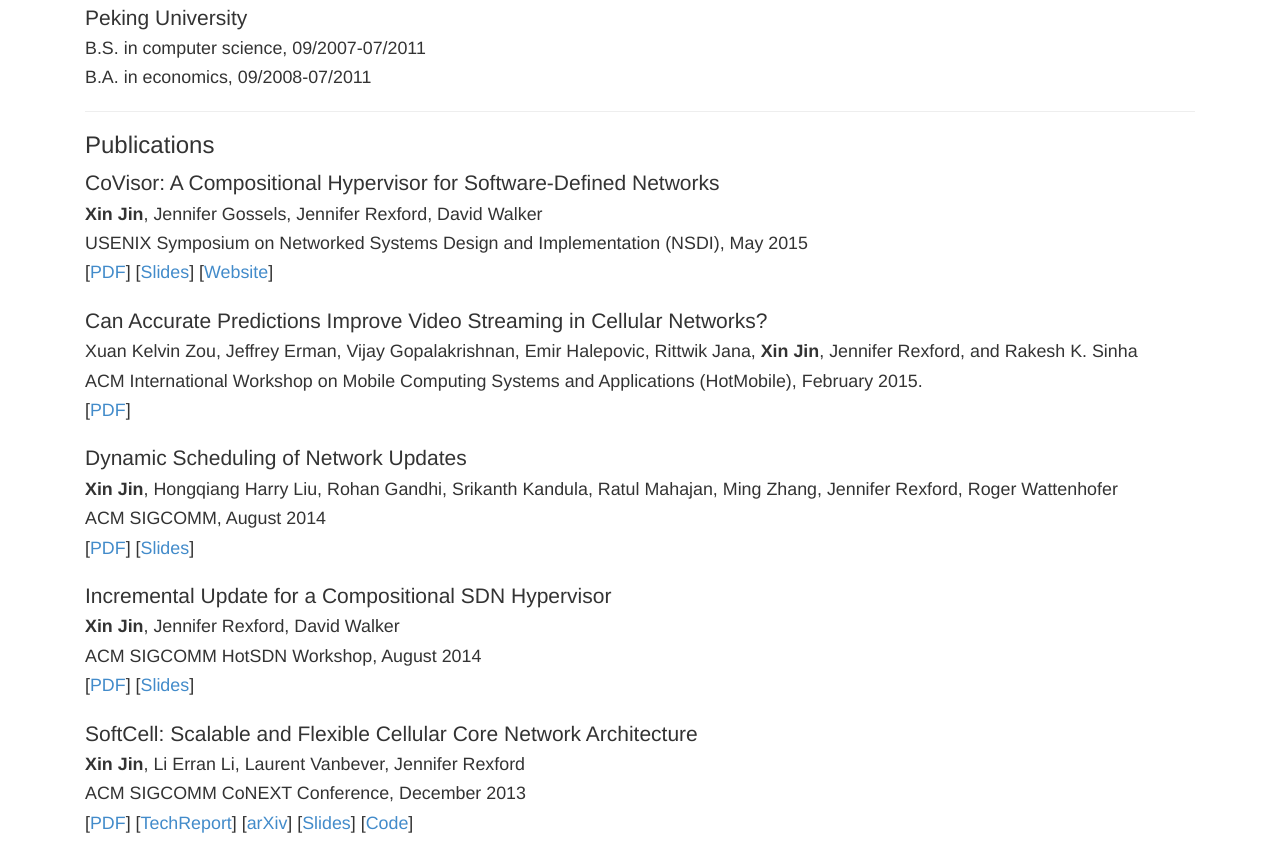
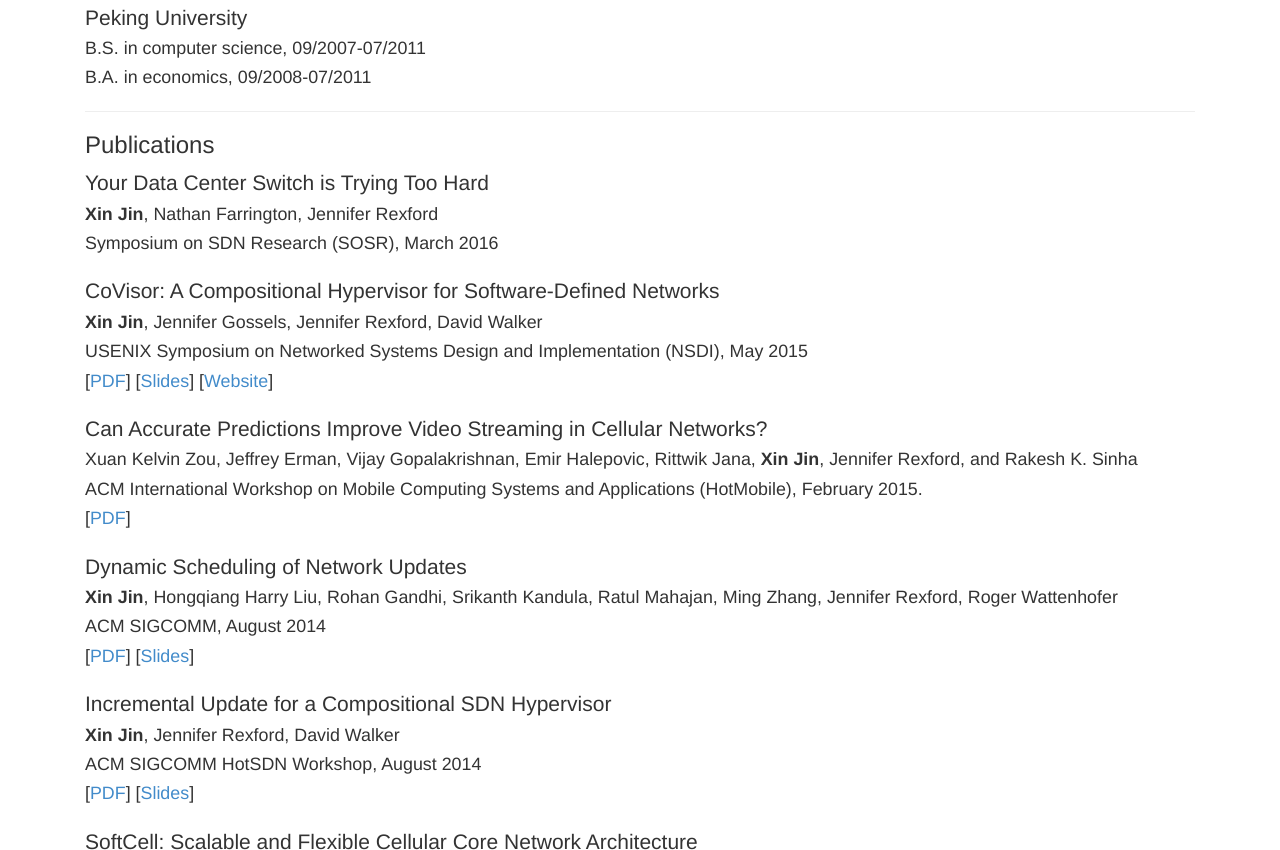
Before and after one commit to xinjin/homepage, a plain HTML site: page index.html in a window 1280 px wide. Shown: the part 748-1598 px from the top of the page. Drawn offline with nearby package versions, Linux system fonts and the light colour scheme.

Commit message:
update pub

```diff
--- a/index.html
+++ b/index.html
@@ -101,6 +101,12 @@
 		<hr>
 		<h3>Publications</h3>
 		<p class="lead">
+		Your Data Center Switch is Trying Too Hard<br>
+		<small><b>Xin Jin</b>, Nathan Farrington, Jennifer Rexford<br>
+		Symposium on SDN Research (SOSR), March 2016<br>
+		</small></p>
+
+<p class="lead">
 		CoVisor: A Compositional Hypervisor for Software-Defined Networks<br>
 		<small><b>Xin Jin</b>, Jennifer Gossels, Jennifer Rexford, David Walker<br>
 		USENIX Symposium on Networked Systems Design and Implementation
@@ -233,7 +239,7 @@
 		Host: Chuanxiong Guo</small></p>
 
 		<hr>
-		<h3>Work Experience</h3>
+		<h3>Teaching Experience</h3>
 		<p class="lead">Princeton University<br>
 		<small>COS 561 Advanced Computer Networks, Teaching Assistant, Fall 2014<br>
 		COS 333 Advanced Programming Techniques, Teaching Assistant, Spring
```
Also changed, not shown: 1 other file.
